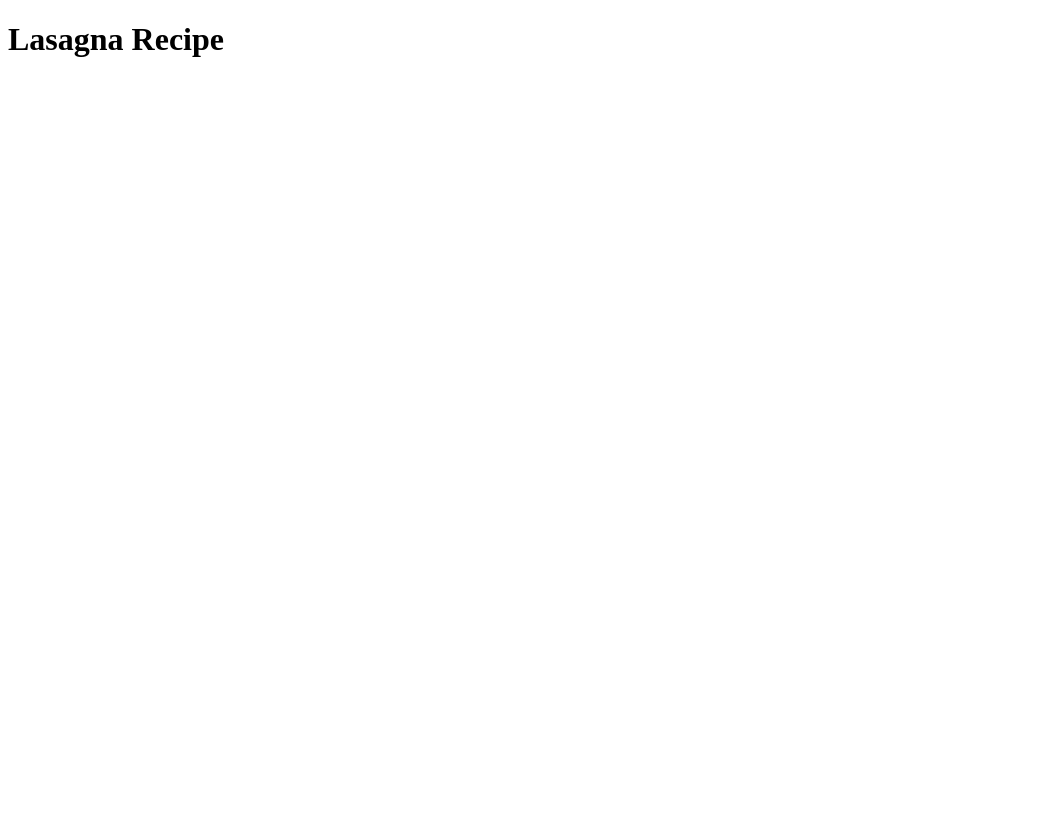
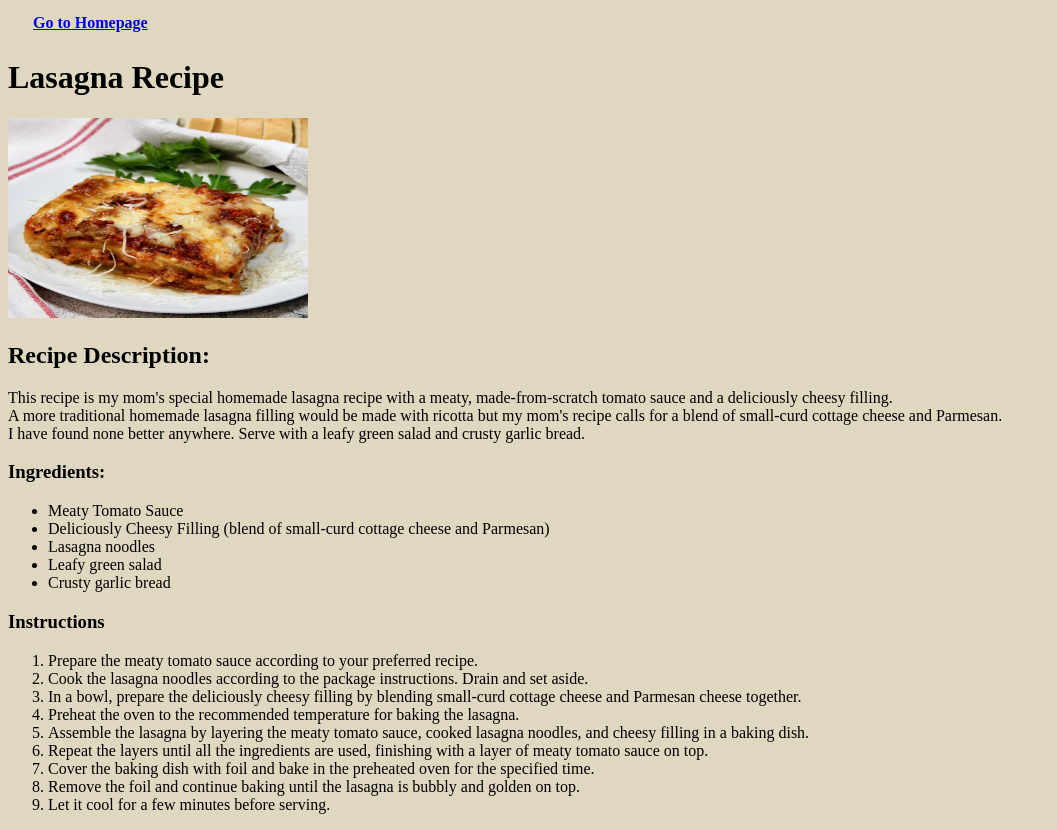
Before and after one commit to MahdiHossain/odin-recipes, a plain HTML site: page Recipes/lasagna.html in a window 1280 px wide. Shown: the whole page, without its empty margins (0-1057 px from the left). Before the commit the page ends 800 px from the top, so only its background shows below. Drawn offline with Linux system fonts and the light colour scheme.

Commit message:
So in this commit two new recipes has been added. I have added style.css file for both index.html and recipe html files. Background color has been added and all the recipe sites are linked to the homepage and also from homepage now you can all the recipes in an unordered list !

```diff
--- a/Recipes/lasagna.html
+++ b/Recipes/lasagna.html
@@ -4,8 +4,45 @@
     <meta charset="UTF-8">
     <meta name="viewport" content="width=device-width, initial-scale=1.0">
     <title>Document</title>
+    <link rel="stylesheet" href="style.css">
 </head>
 <body>
+    </body>
+    <header>
+
+        <nav class="navigation">
+            <a href="../index.html">Go to Homepage</a>
+
+        </nav>
+    </header>
+
     <h1>Lasagna Recipe</h1>
+    <img src="lasagna.webp" alt="Delicious Homemade Lasagna" width="300" height="200" >
+    <h2>Recipe Description:</h2>
+    <p>
+        This recipe is my mom's special homemade lasagna recipe with a meaty, made-from-scratch tomato sauce and a deliciously cheesy filling.<br>
+      A more traditional homemade lasagna filling would be made with ricotta but my mom's recipe calls for a blend of small-curd cottage cheese and Parmesan.<br>
+      I have found none better anywhere. Serve with a leafy green salad and crusty garlic bread.</p>
+      <h3>Ingredients:</h3>
+      <ul>
+        <li>Meaty Tomato Sauce</li>
+        <li>Deliciously Cheesy Filling (blend of small-curd cottage cheese and Parmesan)</li>
+        <li>Lasagna noodles</li>
+        <li>Leafy green salad</li>
+        <li>Crusty garlic bread</li>
+      </ul>
+
+      <h3>Instructions</h3>
+      <ol>
+        <li>Prepare the meaty tomato sauce according to your preferred recipe.</li>
+        <li>Cook the lasagna noodles according to the package instructions. Drain and set aside.</li>
+        <li>In a bowl, prepare the deliciously cheesy filling by blending small-curd cottage cheese and Parmesan cheese together.</li>
+        <li>Preheat the oven to the recommended temperature for baking the lasagna.</li>
+        <li>Assemble the lasagna by layering the meaty tomato sauce, cooked lasagna noodles, and cheesy filling in a baking dish.</li>
+        <li>Repeat the layers until all the ingredients are used, finishing with a layer of meaty tomato sauce on top.</li>
+        <li>Cover the baking dish with foil and bake in the preheated oven for the specified time.</li>
+        <li>Remove the foil and continue baking until the lasagna is bubbly and golden on top.</li>
+        <li>Let it cool for a few minutes before serving.</li>
+      </ol>
 </body>
 </html>
--- /dev/null
+++ b/Recipes/style.css
@@ -0,0 +1,13 @@
+    body {
+        background-color: #DFD7BF;
+    }
+
+    header {
+        color: aqua;
+        text-decoration: none;
+        color: #359381;
+        padding: 6px 15px;
+        border-radius: 20px;
+        margin: 0 10px;
+        font-weight: 600;
+    }
--- /dev/null
+++ b/style.css
@@ -0,0 +1,13 @@
+body {
+    background-color: #DFD7BF;
+}
+
+header {
+   color: aqua;
+   text-decoration: none;
+   color: #359381;
+   padding: 6px 15px;
+   border-radius: 20px;
+   margin: 0 10px;
+   font-weight: 600;
+}
```
Also changed, not shown: Recipes/biriyani.html (added, +50 -0 lines), Recipes/burger.html (added, +48 -0 lines), index.html (+14 -1 lines), Recipes/biriyani.jpg (added), Recipes/burger.webp (added), Recipes/lasagna.svg (added), Recipes/lasagna.webp (added).
